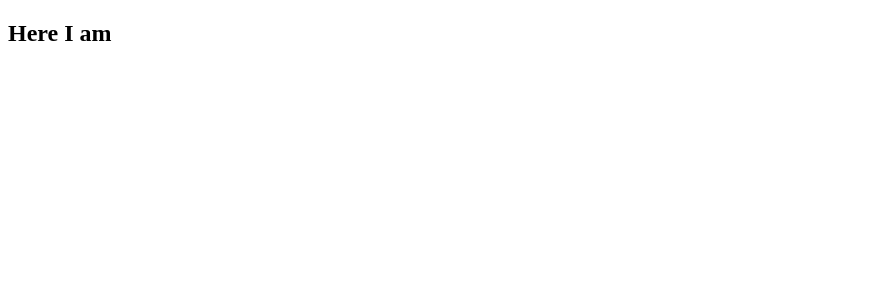
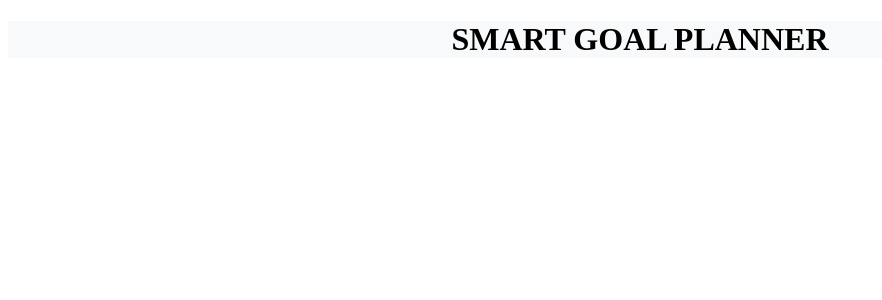
Before and after one commit to CynthiaMugo/Smart-goal-planner, a React (Vite) app: page / in a window 1280 px wide. Shown: the top 300 px of the page, without its empty margins (0-882 px from the left). Built offline with nearby package versions, Linux system fonts and the light colour scheme.

Commit message:
Create and render Header component

```diff
--- a/src/App.jsx
+++ /dev/null
@@ -1,8 +0,0 @@
-function App() {
-    return (
-        <div>
-            <h2>Here I am</h2>
-        </div>
-    );
-}
-export default App;
--- /dev/null
+++ b/src/Components/App.jsx
@@ -0,0 +1,12 @@
+import React from "react"
+import Header from './Header.jsx';
+import './css.css';
+
+function App() {
+    return (
+        <div>
+            <Header />
+        </div>
+    );
+}
+export default App;
--- /dev/null
+++ b/src/Components/Header.jsx
@@ -0,0 +1,8 @@
+function Header() {
+    return (
+        <div className="header">
+            <h1>SMART GOAL PLANNER</h1>
+        </div>
+    );
+}
+export default Header;
--- /dev/null
+++ b/src/Components/css.css
@@ -0,0 +1,4 @@
+.header {
+    text-align: center;
+    background-color: #f8f9fa;
+}
--- a/src/main.jsx
+++ b/src/main.jsx
@@ -1,6 +1,6 @@
 import { StrictMode } from 'react'
 import { createRoot } from 'react-dom/client'
-import App from './App.jsx'
+import App from './Components/App.jsx'
 
 createRoot(document.getElementById('root')).render(
   <StrictMode>
```
